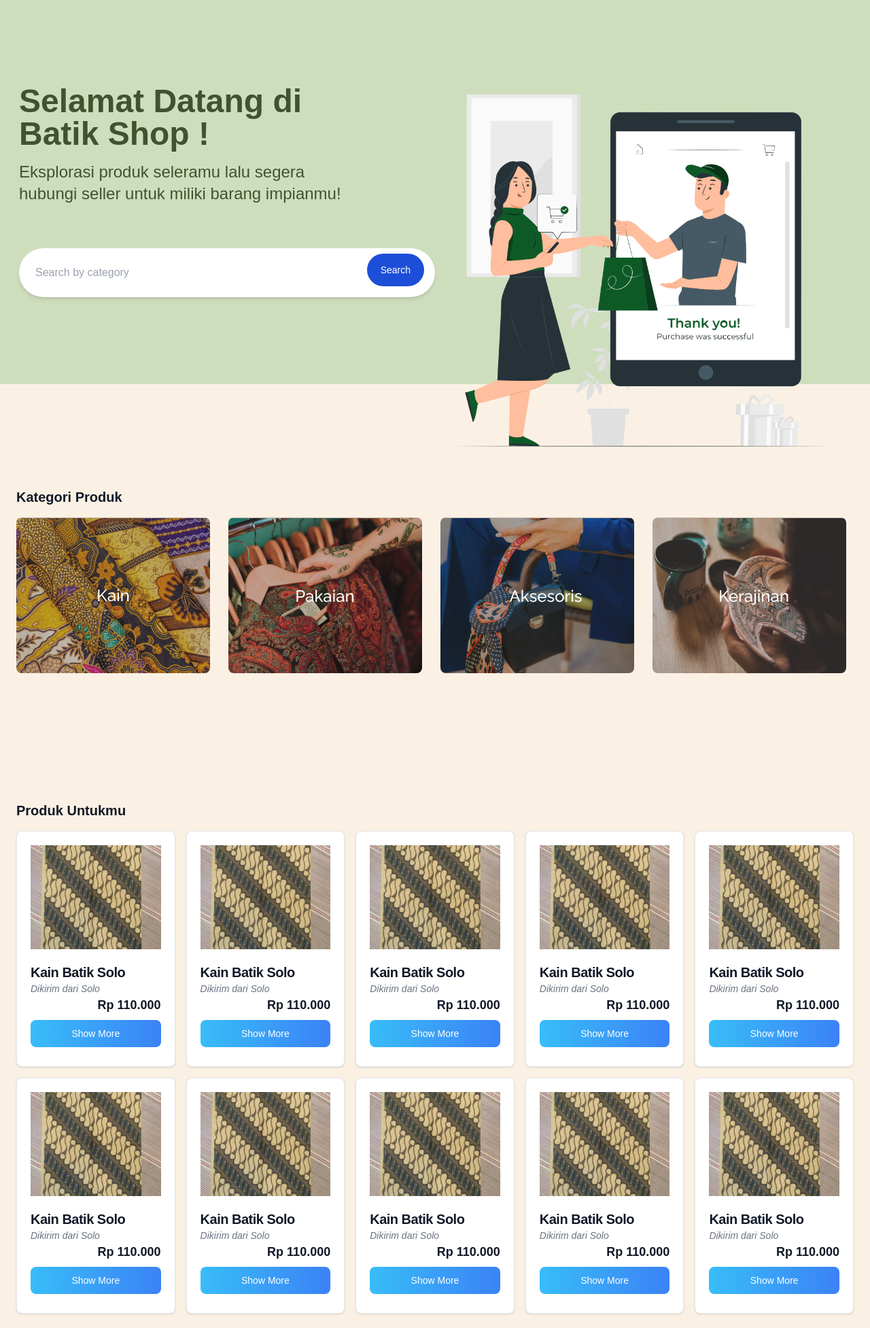
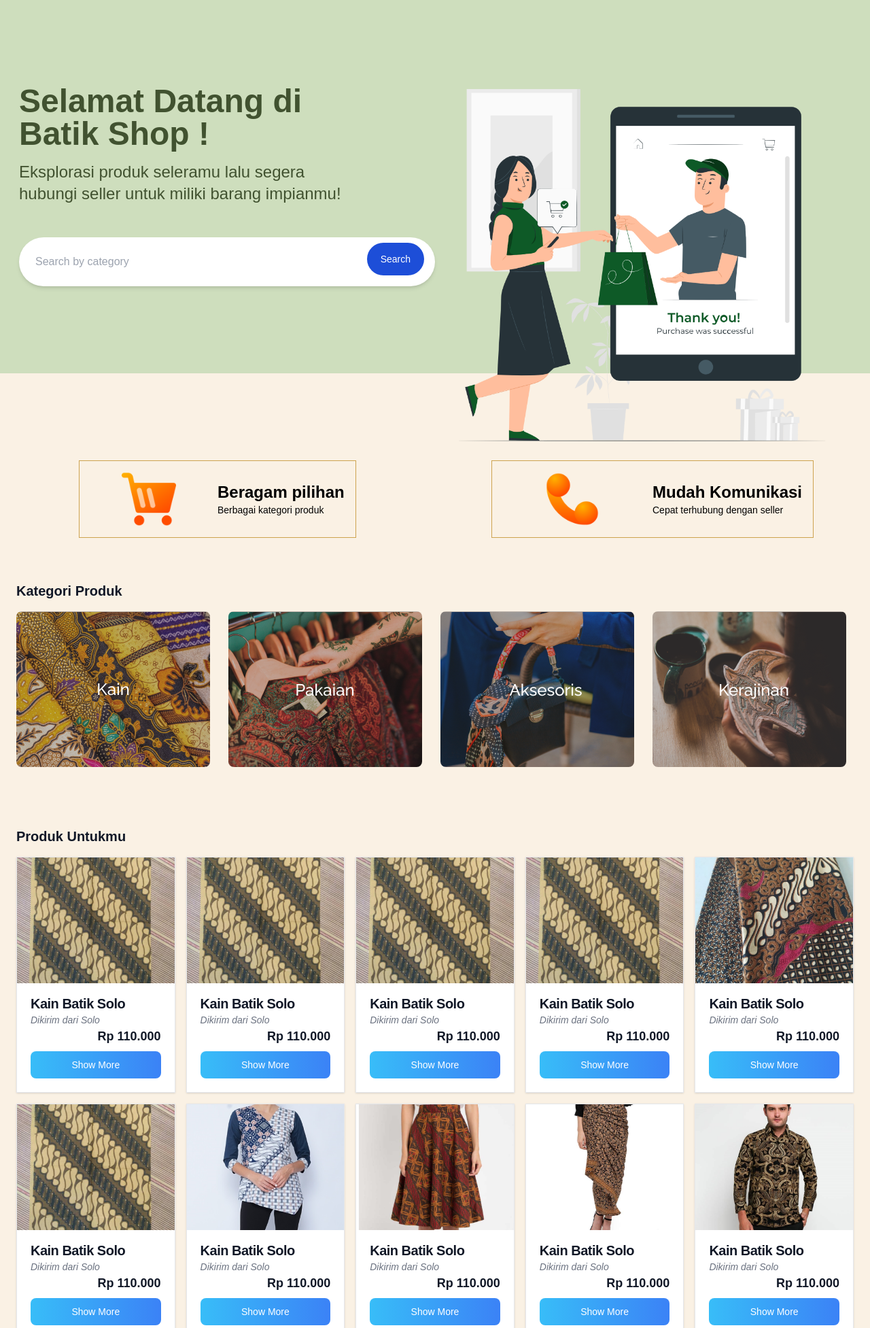
Before and after one commit to fikriyarachmaa/SoulOfIndonesia-Project, a Laravel app: page /batikshop in a window 1280 px wide. Shown: the part 80-2033 px from the top of the page at 68% size. Run offline with Laravel 10, Linux system fonts and the light colour scheme; style sheets or scripts are compiled from the project's sources.

Commit message:
update batik shop

```diff
--- a/resources/views/batikShop.blade.php
+++ b/resources/views/batikShop.blade.php
@@ -14,7 +14,7 @@
                     <h1 class="font-bold text-4xl text-green-dark md:text-5xl lg:w-10/12">Selamat Datang di Batik Shop !</h1>
                     <p class="text-base text-green-dark md:text-2xl lg:w-10/12 py-4">Eksplorasi produk seleramu lalu segera hubungi seller untuk miliki barang impianmu!</p>
                     <!--search bar -->
-                    <form action="" class="w-full mt-12">
+                    <form action="" class="w-full mt-8">
                         <div class="relative flex p-1 rounded-full bg-white shadow-md md:p-2">
                             <input placeholder="Search by category" class="w-full p-4 rounded-full" type="text">
                             <button type="button" class="text-white bg-blue-700 hover:bg-blue-800 focus:outline-none focus:ring-4 focus:ring-blue-300 font-medium rounded-full text-sm px-5 py-2.5 text-center mr-2 mb-2
@@ -30,30 +30,66 @@
         </div>
     </div>
     <!--hero image -->
-    <br> <br>
+
+    <!--kelebihan -->
+    <section class="mt-32 font-Raleway">
+        <div class="grid  m:grid-cols-2 lg:grid-cols-2">
+            <!-- beragam pilihan start -->
+            <div class="border border-yellow mx-auto">
+                <div class="grid sm:grid-cols-2 lg:grid-cols-2">
+                    <div class="p-4">
+                        <img src="/img/cart-icon.png" alt="cart" class="w-20 h-20 mx-auto place-content-center">
+                    </div>
+
+                    <div class="m-auto pr-4">
+                        <p class="text-2xl font-bold">Beragam pilihan</p>
+                        <p class="text-sm">Berbagai kategori produk</p>
+                    </div>
+                </div>
+            </div>
+            <!-- beragam pilihan end-->
+
+            <!-- mudah komunikasi start-->
+            <div class="border border-yellow mx-auto">
+                <div class="grid flex sm:grid-cols-1 lg:grid-cols-2">
+                    <div class="p-4">
+                        <img src="/img/phone-icon.png" alt="cart" class="w-20 h-20 mx-auto place-content-center">
+                    </div>
+
+                    <div class="m-auto pr-4">
+                        <p class="text-2xl font-bold">Mudah Komunikasi</p>
+                        <p class="text-sm">Cepat terhubung dengan seller</p>
+                    </div>
+                </div>
+            </div>
+            <!-- mudah komunikasi end-->
+        </div>
+    </section>
+    <!--kelebihan -->
+
     <!--kategori produk -->
-    <section class="my-10 font-Raleway">
+    <section class="-mb-10 -mb-10 font-Raleway">
         <div class="py-8 px-4 mx-auto max-w-screen-xl sm:py-16 lg:px-6">
                 <h2 class="mb-4 text-xl font-semibold text-gray-900 dark:text-white">Kategori Produk</h2>
-                <div class="grid gap-4 sm:grid-cols-2 lg:grid-cols-4">
-            <category class="max-w-xs">
+                <div class="grid gap-4 sm:grid-cols-4 lg:grid-cols-4">
+                <category class="max-w-xs">
                 <a href="#">
-                  <img src="/img/kain.png" class="mb-5 rounded-lg" alt="Image 1">
+                  <img src="/img/kain.png" class="rounded-lg" alt="Image 1">
                 </a>
           </category>
           <category class="max-w-xs">
               <a href="#">
-              <img src="/img/pakaian.png" class="mb-5 rounded-lg" alt="Image 2">
+              <img src="/img/pakaian.png" class="rounded-lg" alt="Image 2">
               </a>
           </category>
           <category class="max-w-xs">
               <a href="#">
-                  <img src="/img/aksesoris.png" class="mb-5 rounded-lg" alt="Image 3">
+                  <img src="/img/aksesoris.png" class="rounded-lg" alt="Image 3">
               </a>
           </category>
           <category class="max-w-xs">
               <a href="#">
-                  <img src="/img/kerajinan.png" class="mb-5 rounded-lg" alt="Image 4">
+                  <img src="/img/kerajinan.png" class="rounded-lg" alt="Image 4">
               </a>
           </category>
       </div>
@@ -62,186 +98,185 @@
   <!--kategori produk -->
 
   <!-- produk -->
-  <section class="my-10 font-Raleway">
+  <section class="-mb-10 font-Raleway">
         <div class="py-8 px-4 mx-auto max-w-screen-xl sm:py-16 lg:px-6">
             <h2 class="mb-4 text-xl font-semibold text-gray-900 dark:text-white">Produk Untukmu</h2>
             <div class="grid gap-4 sm:grid-cols-3 lg:grid-cols-5">
 
-            <div class="w-full max-w-sm bg-white border border-gray-200 rounded-lg shadow dark:bg-gray-800 dark:border-gray-700">
+            <div class="w-full max-w-sm bg-white border border-gray-200 shadow dark:bg-gray-800 dark:border-gray-700">
                 <a href="#">
-                    <img class="p-5 rounded-t-lg" src="/img/batiksolo.png" alt="product image" />
+                    <img class="" src="/img/batiksolo.png" alt="product image" />
                 </a>
                 <div class="px-5 pb-5">
                     <a href="#">
-                         <h5 class="text-xl font-semibold tracking-tight text-gray-900 dark:text-white">Kain Batik Solo</h5>
+                         <h5 class="pt-4 text-xl font-semibold tracking-tight text-gray-900 dark:text-white">Kain Batik Solo</h5>
                     </a>
                     <p class="text-gray-500 text-sm italic">Dikirim dari Solo</p>
                 <div class="flex items-center justify-end">
                     <span class="text-lg font-bold text-gray-900 dark:text-white">Rp 110.000</span>
                 </div>
-                    <div class="py-2">
+                    <div class="py-2 -mb-2">
                         <button type="button" class="text-white bg-gradient-to-r from-sky-400 to-blue-500 hover:bg-blue-700 focus:ring-4 focus:outline-none focus:ring-blue-200 dark:focus:ring-blue-900 font-medium rounded-lg text-sm px-5 py-2.5 inline-flex justify-center w-full text-center">Show More</button>
                     </div>
                 </div>
             </div>
 
-            <div class="w-full max-w-sm bg-white border border-gray-200 rounded-lg shadow dark:bg-gray-800 dark:border-gray-700">
+            <div class="w-full max-w-sm bg-white border border-gray-200 shadow dark:bg-gray-800 dark:border-gray-700">
                 <a href="#">
-                    <img class="p-5 rounded-t-lg" src="/img/batiksolo.png" alt="product image" />
+                    <img class="" src="/img/batiksolo.png" alt="product image" />
                 </a>
                 <div class="px-5 pb-5">
                     <a href="#">
-                         <h5 class="text-xl font-semibold tracking-tight text-gray-900 dark:text-white">Kain Batik Solo</h5>
+                         <h5 class="pt-4 text-xl font-semibold tracking-tight text-gray-900 dark:text-white">Kain Batik Solo</h5>
                     </a>
                     <p class="text-gray-500 text-sm italic">Dikirim dari Solo</p>
                 <div class="flex items-center justify-end">
                     <span class="text-lg font-bold text-gray-900 dark:text-white">Rp 110.000</span>
                 </div>
-                    <div class="py-2">
+                    <div class="py-2 -mb-2">
                         <button type="button" class="text-white bg-gradient-to-r from-sky-400 to-blue-500 hover:bg-blue-700 focus:ring-4 focus:outline-none focus:ring-blue-200 dark:focus:ring-blue-900 font-medium rounded-lg text-sm px-5 py-2.5 inline-flex justify-center w-full text-center">Show More</button>
                     </div>
                 </div>
             </div>
 
-           <div class="w-full max-w-sm bg-white border border-gray-200 rounded-lg shadow dark:bg-gray-800 dark:border-gray-700">
+            <div class="w-full max-w-sm bg-white border border-gray-200 shadow dark:bg-gray-800 dark:border-gray-700">
                 <a href="#">
-                    <img class="p-5 rounded-t-lg" src="/img/batiksolo.png" alt="product image" />
+                    <img class="" src="/img/batiksolo.png" alt="product image" />
                 </a>
                 <div class="px-5 pb-5">
                     <a href="#">
-                         <h5 class="text-xl font-semibold tracking-tight text-gray-900 dark:text-white">Kain Batik Solo</h5>
+                         <h5 class="pt-4 text-xl font-semibold tracking-tight text-gray-900 dark:text-white">Kain Batik Solo</h5>
                     </a>
                     <p class="text-gray-500 text-sm italic">Dikirim dari Solo</p>
                 <div class="flex items-center justify-end">
                     <span class="text-lg font-bold text-gray-900 dark:text-white">Rp 110.000</span>
                 </div>
-                    <div class="py-2">
+                    <div class="py-2 -mb-2">
                         <button type="button" class="text-white bg-gradient-to-r from-sky-400 to-blue-500 hover:bg-blue-700 focus:ring-4 focus:outline-none focus:ring-blue-200 dark:focus:ring-blue-900 font-medium rounded-lg text-sm px-5 py-2.5 inline-flex justify-center w-full text-center">Show More</button>
                     </div>
                 </div>
             </div>
 
-            <div class="w-full max-w-sm bg-white border border-gray-200 rounded-lg shadow dark:bg-gray-800 dark:border-gray-700">
+            <div class="w-full max-w-sm bg-white border border-gray-200 shadow dark:bg-gray-800 dark:border-gray-700">
                 <a href="#">
-                    <img class="p-5 rounded-t-lg" src="/img/batiksolo.png" alt="product image" />
+                    <img class="" src="/img/batiksolo.png" alt="product image" />
                 </a>
                 <div class="px-5 pb-5">
                     <a href="#">
-                         <h5 class="text-xl font-semibold tracking-tight text-gray-900 dark:text-white">Kain Batik Solo</h5>
+                         <h5 class="pt-4 text-xl font-semibold tracking-tight text-gray-900 dark:text-white">Kain Batik Solo</h5>
                     </a>
                     <p class="text-gray-500 text-sm italic">Dikirim dari Solo</p>
                 <div class="flex items-center justify-end">
                     <span class="text-lg font-bold text-gray-900 dark:text-white">Rp 110.000</span>
                 </div>
-                    <div class="py-2">
+                    <div class="py-2 -mb-2">
                         <button type="button" class="text-white bg-gradient-to-r from-sky-400 to-blue-500 hover:bg-blue-700 focus:ring-4 focus:outline-none focus:ring-blue-200 dark:focus:ring-blue-900 font-medium rounded-lg text-sm px-5 py-2.5 inline-flex justify-center w-full text-center">Show More</button>
                     </div>
                 </div>
             </div>
 
-            <div class="w-full max-w-sm bg-white border border-gray-200 rounded-lg shadow dark:bg-gray-800 dark:border-gray-700">
+            <div class="w-full max-w-sm bg-white border border-gray-200 shadow dark:bg-gray-800 dark:border-gray-700">
                 <a href="#">
-                    <img class="p-5 rounded-t-lg" src="/img/batiksolo.png" alt="product image" />
+                    <img class="" src="/img/batiksoganparang.png" alt="product image" />
                 </a>
                 <div class="px-5 pb-5">
                     <a href="#">
-                         <h5 class="text-xl font-semibold tracking-tight text-gray-900 dark:text-white">Kain Batik Solo</h5>
+                         <h5 class="pt-4 text-xl font-semibold tracking-tight text-gray-900 dark:text-white">Kain Batik Solo</h5>
                     </a>
                     <p class="text-gray-500 text-sm italic">Dikirim dari Solo</p>
                 <div class="flex items-center justify-end">
                     <span class="text-lg font-bold text-gray-900 dark:text-white">Rp 110.000</span>
                 </div>
-                    <div class="py-2">
+                    <div class="py-2 -mb-2">
                         <button type="button" class="text-white bg-gradient-to-r from-sky-400 to-blue-500 hover:bg-blue-700 focus:ring-4 focus:outline-none focus:ring-blue-200 dark:focus:ring-blue-900 font-medium rounded-lg text-sm px-5 py-2.5 inline-flex justify-center w-full text-center">Show More</button>
                     </div>
                 </div>
             </div>
 
-            <div class="w-full max-w-sm bg-white border border-gray-200 rounded-lg shadow dark:bg-gray-800 dark:border-gray-700">
+            <div class="w-full max-w-sm bg-white border border-gray-200 shadow dark:bg-gray-800 dark:border-gray-700">
                 <a href="#">
-                    <img class="p-5 rounded-t-lg" src="/img/batiksolo.png" alt="product image" />
+                    <img class="" src="/img/batiksolo.png" alt="product image" />
                 </a>
                 <div class="px-5 pb-5">
                     <a href="#">
-                         <h5 class="text-xl font-semibold tracking-tight text-gray-900 dark:text-white">Kain Batik Solo</h5>
+                         <h5 class="pt-4 text-xl font-semibold tracking-tight text-gray-900 dark:text-white">Kain Batik Solo</h5>
                     </a>
                     <p class="text-gray-500 text-sm italic">Dikirim dari Solo</p>
                 <div class="flex items-center justify-end">
                     <span class="text-lg font-bold text-gray-900 dark:text-white">Rp 110.000</span>
                 </div>
-                    <div class="py-2">
+                    <div class="py-2 -mb-2">
                         <button type="button" class="text-white bg-gradient-to-r from-sky-400 to-blue-500 hover:bg-blue-700 focus:ring-4 focus:outline-none focus:ring-blue-200 dark:focus:ring-blue-900 font-medium rounded-lg text-sm px-5 py-2.5 inline-flex justify-center w-full text-center">Show More</button>
                     </div>
                 </div>
             </div>
 
-            <div class="w-full max-w-sm bg-white border border-gray-200 rounded-lg shadow dark:bg-gray-800 dark:border-gray-700">
+            <div class="w-full max-w-sm bg-white border border-gray-200 shadow dark:bg-gray-800 dark:border-gray-700">
                 <a href="#">
-                    <img class="p-5 rounded-t-lg" src="/img/batiksolo.png" alt="product image" />
+                    <img class="" src="/img/blousesandra.png" alt="product image" />
                 </a>
                 <div class="px-5 pb-5">
                     <a href="#">
-                         <h5 class="text-xl font-semibold tracking-tight text-gray-900 dark:text-white">Kain Batik Solo</h5>
+                         <h5 class="pt-4 text-xl font-semibold tracking-tight text-gray-900 dark:text-white">Kain Batik Solo</h5>
                     </a>
                     <p class="text-gray-500 text-sm italic">Dikirim dari Solo</p>
                 <div class="flex items-center justify-end">
                     <span class="text-lg font-bold text-gray-900 dark:text-white">Rp 110.000</span>
                 </div>
-                    <div class="py-2">
+                    <div class="py-2 -mb-2">
                         <button type="button" class="text-white bg-gradient-to-r from-sky-400 to-blue-500 hover:bg-blue-700 focus:ring-4 focus:outline-none focus:ring-blue-200 dark:focus:ring-blue-900 font-medium rounded-lg text-sm px-5 py-2.5 inline-flex justify-center w-full text-center">Show More</button>
                     </div>
                 </div>
             </div>
 
-           <div class="w-full max-w-sm bg-white border border-gray-200 rounded-lg shadow dark:bg-gray-800 dark:border-gray-700">
+            <div class="w-full max-w-sm bg-white border border-gray-200 shadow dark:bg-gray-800 dark:border-gray-700">
                 <a href="#">
-                    <img class="p-5 rounded-t-lg" src="/img/batiksolo.png" alt="product image" />
+                    <img class="" src="/img/rokpendek.png" alt="product image" />
                 </a>
                 <div class="px-5 pb-5">
                     <a href="#">
-                         <h5 class="text-xl font-semibold tracking-tight text-gray-900 dark:text-white">Kain Batik Solo</h5>
+                         <h5 class="pt-4 text-xl font-semibold tracking-tight text-gray-900 dark:text-white">Kain Batik Solo</h5>
                     </a>
                     <p class="text-gray-500 text-sm italic">Dikirim dari Solo</p>
                 <div class="flex items-center justify-end">
                     <span class="text-lg font-bold text-gray-900 dark:text-white">Rp 110.000</span>
                 </div>
-                    <div class="py-2">
+                    <div class="py-2 -mb-2">
                         <button type="button" class="text-white bg-gradient-to-r from-sky-400 to-blue-500 hover:bg-blue-700 focus:ring-4 focus:outline-none focus:ring-blue-200 dark:focus:ring-blue-900 font-medium rounded-lg text-sm px-5 py-2.5 inline-flex justify-center w-full text-center">Show More</button>
                     </div>
                 </div>
             </div>
 
-            <div class="w-full max-w-sm bg-white border border-gray-200 rounded-lg shadow dark:bg-gray-800 dark:border-gray-700">
+            <div class="w-full max-w-sm bg-white border border-gray-200 shadow dark:bg-gray-800 dark:border-gray-700">
                 <a href="#">
-                    <img class="p-5 rounded-t-lg" src="/img/batiksolo.png" alt="product image" />
+                    <img class="" src="/img/roklilit.png" alt="product image" />
                 </a>
                 <div class="px-5 pb-5">
                     <a href="#">
-                         <h5 class="text-xl font-semibold tracking-tight text-gray-900 dark:text-white">Kain Batik Solo</h5>
+                         <h5 class="pt-4 text-xl font-semibold tracking-tight text-gray-900 dark:text-white">Kain Batik Solo</h5>
                     </a>
                     <p class="text-gray-500 text-sm italic">Dikirim dari Solo</p>
                 <div class="flex items-center justify-end">
                     <span class="text-lg font-bold text-gray-900 dark:text-white">Rp 110.000</span>
                 </div>
-                    <div class="py-2">
+                    <div class="py-2 -mb-2">
                         <button type="button" class="text-white bg-gradient-to-r from-sky-400 to-blue-500 hover:bg-blue-700 focus:ring-4 focus:outline-none focus:ring-blue-200 dark:focus:ring-blue-900 font-medium rounded-lg text-sm px-5 py-2.5 inline-flex justify-center w-full text-center">Show More</button>
                     </div>
                 </div>
             </div>
-
-            <div class="w-full max-w-sm bg-white border border-gray-200 rounded-lg shadow dark:bg-gray-800 dark:border-gray-700">
+            <div class="w-full max-w-sm bg-white border border-gray-200 shadow dark:bg-gray-800 dark:border-gray-700">
                 <a href="#">
-                    <img class="p-5 rounded-t-lg" src="/img/batiksolo.png" alt="product image" />
+                    <img class="" src="/img/kemejabatikpria.png" alt="product image" />
                 </a>
                 <div class="px-5 pb-5">
                     <a href="#">
-                         <h5 class="text-xl font-semibold tracking-tight text-gray-900 dark:text-white">Kain Batik Solo</h5>
+                         <h5 class="pt-4 text-xl font-semibold tracking-tight text-gray-900 dark:text-white">Kain Batik Solo</h5>
                     </a>
                     <p class="text-gray-500 text-sm italic">Dikirim dari Solo</p>
                 <div class="flex items-center justify-end">
                     <span class="text-lg font-bold text-gray-900 dark:text-white">Rp 110.000</span>
                 </div>
-                    <div class="py-2">
+                    <div class="py-2 -mb-2">
                         <button type="button" class="text-white bg-gradient-to-r from-sky-400 to-blue-500 hover:bg-blue-700 focus:ring-4 focus:outline-none focus:ring-blue-200 dark:focus:ring-blue-900 font-medium rounded-lg text-sm px-5 py-2.5 inline-flex justify-center w-full text-center">Show More</button>
                     </div>
                 </div>
@@ -249,12 +284,11 @@
         </div>
 
         <div class="flex justify-center py-10">
-                <button type="button" class="py-2.5 px-5 mr-2 mb-2 text-sm font-medium text-gray-900 focus:outline-none bg-white rounded-lg border border-gray-200 hover:bg-gray-100 hover:text-blue-700 focus:z-10 focus:ring-4 focus:ring-gray-200 dark:focus:ring-gray-700 dark:bg-gray-800 dark:text-gray-400 dark:border-gray-600 dark:hover:text-white dark:hover:bg-gray-700">Lihat Lainnya</button>
+                <button type="button" class="py-2.5 px-5 mr-2 mb-2 text-sm font-medium text-gray-900 focus:outline-none bg-white rounded-none border border-gray-200 hover:bg-gray-100 hover:text-blue-700 focus:z-10 focus:ring-4 focus:ring-gray-200 dark:focus:ring-gray-700 dark:bg-gray-800 dark:text-gray-400 dark:border-gray-600 dark:hover:text-white dark:hover:bg-gray-700">Lihat Lainnya</button>
         </div>
   </section>
   <!-- produk -->
 
-
   @include('components.footer')
 </body>
 </html>
```
Also changed, not shown: public/img/batiksoganparang.jpg (deleted), public/img/batiksolo.jpg (deleted), public/img/blousesandra-wanita.jpg (deleted), public/img/cart-icon.png (added), public/img/kemejabatikpria.jpg (deleted), public/img/phone-icon.png (added), public/img/roklilit.jpg (deleted), public/img/rokpendekbatik.jpg (deleted).
